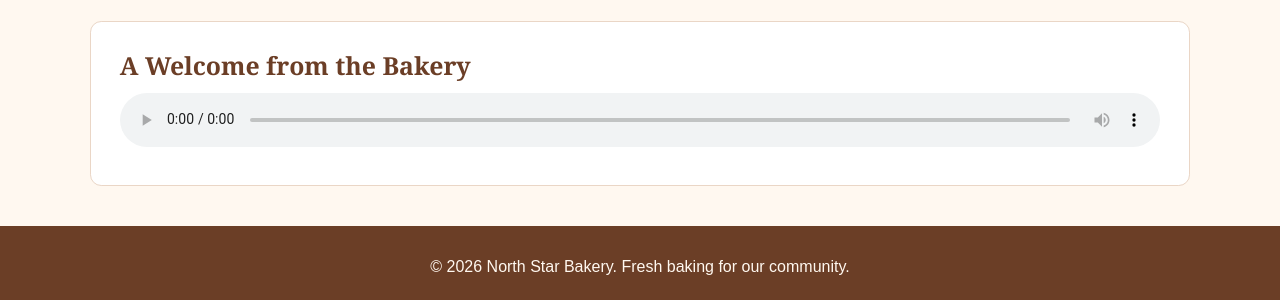
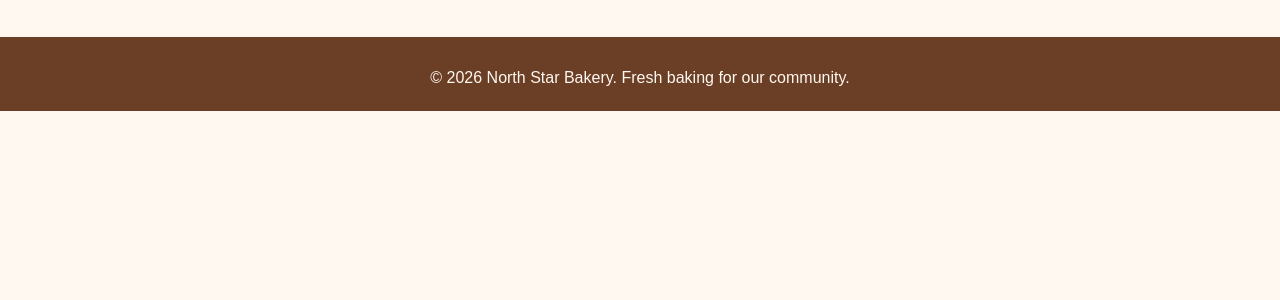
Before and after one commit to barrettmakylia123-ctrl/north-star-bakery, a plain HTML site: page index.html in a window 1280 px wide. Shown: the part 975-1275 px from the top of the page. After the commit the page ends 1086 px from the top, so only its background shows below. Drawn offline with Linux system fonts and the light colour scheme.

Commit message:
Remove welcome section with audio from index.html
Removed the welcome audio section from the HTML.

```diff
--- a/index.html
+++ b/index.html
@@ -42,13 +42,6 @@
             Sunday: 8:00 a.m.–2:00 p.m.<br>
             Visit us in the neighborhood or contact us for pre-order pickup information.</p>
         </section>
-        <section>
-            <h2>A Welcome from the Bakery</h2>
-            <audio controls>
-                <source src="bakery-welcome.mp3" type="audio/mpeg">
-                Your browser does not support the audio element. Please visit our Contact page to learn how to reach North Star Bakery.
-            </audio>
-        </section>
     </main>
     <footer>
         <p>&copy; 2026 North Star Bakery. Fresh baking for our community.</p>
```
